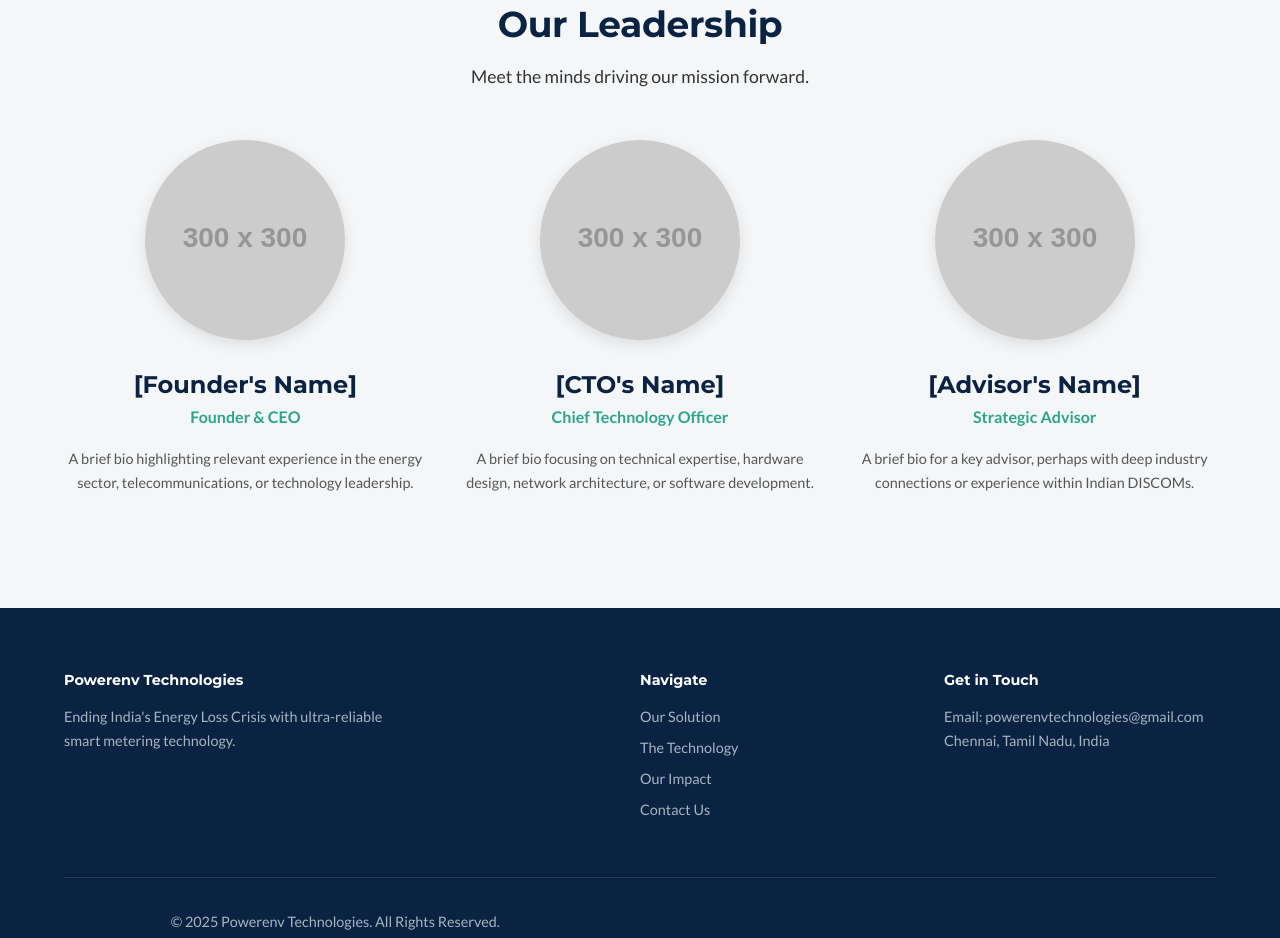
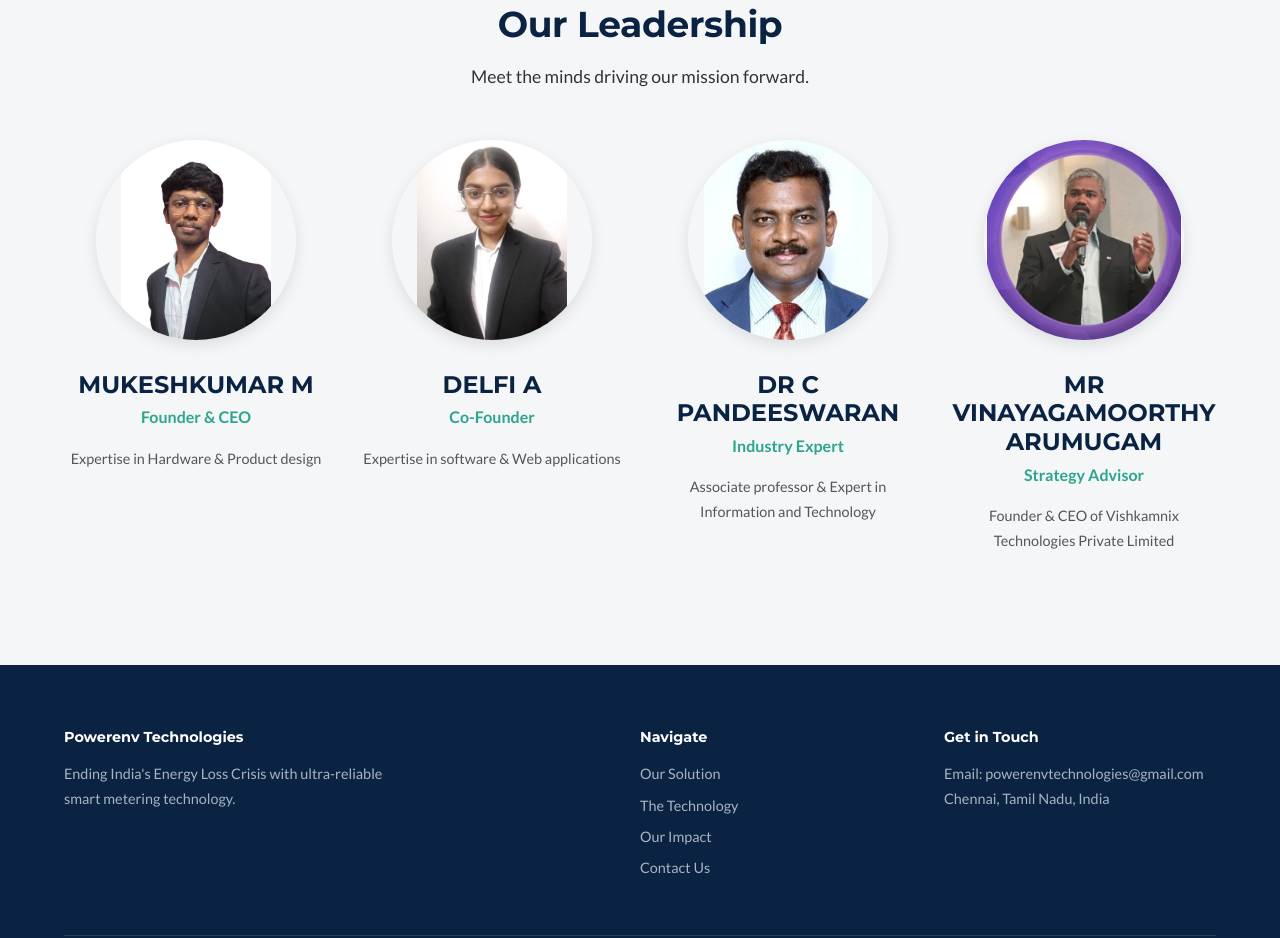
Before and after one commit to mukesh-dev-git/powerenv-technologies, an Astro site: page /about in a window 1280 px wide. Shown: the part 1020-1958 px from the top of the page. Built offline with nearby package versions, Linux system fonts and the light colour scheme; Astro itself is replaced by a stand-in of ours; placeholder pictures from the web are drawn by us.

Commit message:
about us images added

```diff
--- a/src/pages/about.astro
+++ b/src/pages/about.astro
@@ -37,24 +37,31 @@ import PageHeader from '../components/PageHeader.astro';
             <div class="team-grid">
                 <!-- Team Member 1 -->
                 <div class="team-card">
-                    <img src="https://placehold.co/300x300/e0e0e0/333?text=Founder+Photo" alt="Photo of a team member">
-                    <h3>[Founder's Name]</h3>
+                    <img src="./images/mukesh.jpeg" alt="Photo of a team member">
+                    <h3>MUKESHKUMAR M</h3>
                     <p class="title">Founder & CEO</p>
-                    <p class="bio">A brief bio highlighting relevant experience in the energy sector, telecommunications, or technology leadership.</p>
+                    <p class="bio">Expertise in Hardware & Product design</p>
                 </div>
                 <!-- Team Member 2 -->
                 <div class="team-card">
-                    <img src="https://placehold.co/300x300/e0e0e0/333?text=CTO+Photo" alt="Photo of a team member">
-                    <h3>[CTO's Name]</h3>
-                    <p class="title">Chief Technology Officer</p>
-                    <p class="bio">A brief bio focusing on technical expertise, hardware design, network architecture, or software development.</p>
+                    <img src="./images/delfi.jpeg" alt="Photo of a team member">
+                    <h3>DELFI A</h3>
+                    <p class="title">Co-Founder</p>
+                    <p class="bio">Expertise in software & Web applications</p>
                 </div>
                 <!-- Team Member 3 -->
                 <div class="team-card">
-                    <img src="https://placehold.co/300x300/e0e0e0/333?text=Advisor+Photo" alt="Photo of a team member">
-                    <h3>[Advisor's Name]</h3>
-                    <p class="title">Strategic Advisor</p>
-                    <p class="bio">A brief bio for a key advisor, perhaps with deep industry connections or experience within Indian DISCOMs.</p>
+                    <img src="./images/pandeeswaran.jpg " alt="Photo of a team member">
+                    <h3>DR C PANDEESWARAN</h3>
+                    <p class="title">Industry Expert</p>
+                    <p class="bio">Associate professor & Expert in Information and Technology</p>
+                </div>
+                <!-- Team Member 4 -->
+                <div class="team-card">
+                    <img src="./images/vishkamnix.jpg" alt="Photo of a team member">
+                    <h3>MR VINAYAGAMOORTHY ARUMUGAM</h3>
+                    <p class="title">Strategy Advisor</p>
+                    <p class="bio">Founder & CEO of Vishkamnix Technologies Private Limited</p>
                 </div>
             </div>
         </div>
@@ -109,18 +116,20 @@ import PageHeader from '../components/PageHeader.astro';
     }
     .team-grid {
         display: grid;
-        grid-template-columns: repeat(3, 1fr);
+        grid-template-columns: repeat(4, 1fr);
         gap: 2rem;
     }
     .team-card {
         text-align: center;
     }
     .team-card img {
-        width: 100%;
-        max-width: 200px;
+        width: 200px;
+        height: 200px;
         border-radius: 50%;
         margin-bottom: 1.5rem;
         box-shadow: 0 5px 15px rgba(0,0,0,0.1);
+        object-fit: contain;
+        object-position: center;
     }
     .team-card h3 {
         margin-bottom: 0.25rem;
@@ -154,6 +163,12 @@ import PageHeader from '../components/PageHeader.astro';
             order: -1; /* Move image to top on mobile */
         }
         .team-grid {
+            grid-template-columns: repeat(2, 1fr);
+        }
+    }
+
+    @media (max-width: 768px) {
+        .team-grid {
             grid-template-columns: 1fr;
         }
     }
```
Also changed, not shown: public/images/delfi.jpeg (added), public/images/mukesh.jpeg (added), public/images/pandeeswaran.jpg (added), public/images/vishkamnix.jpg (added).
